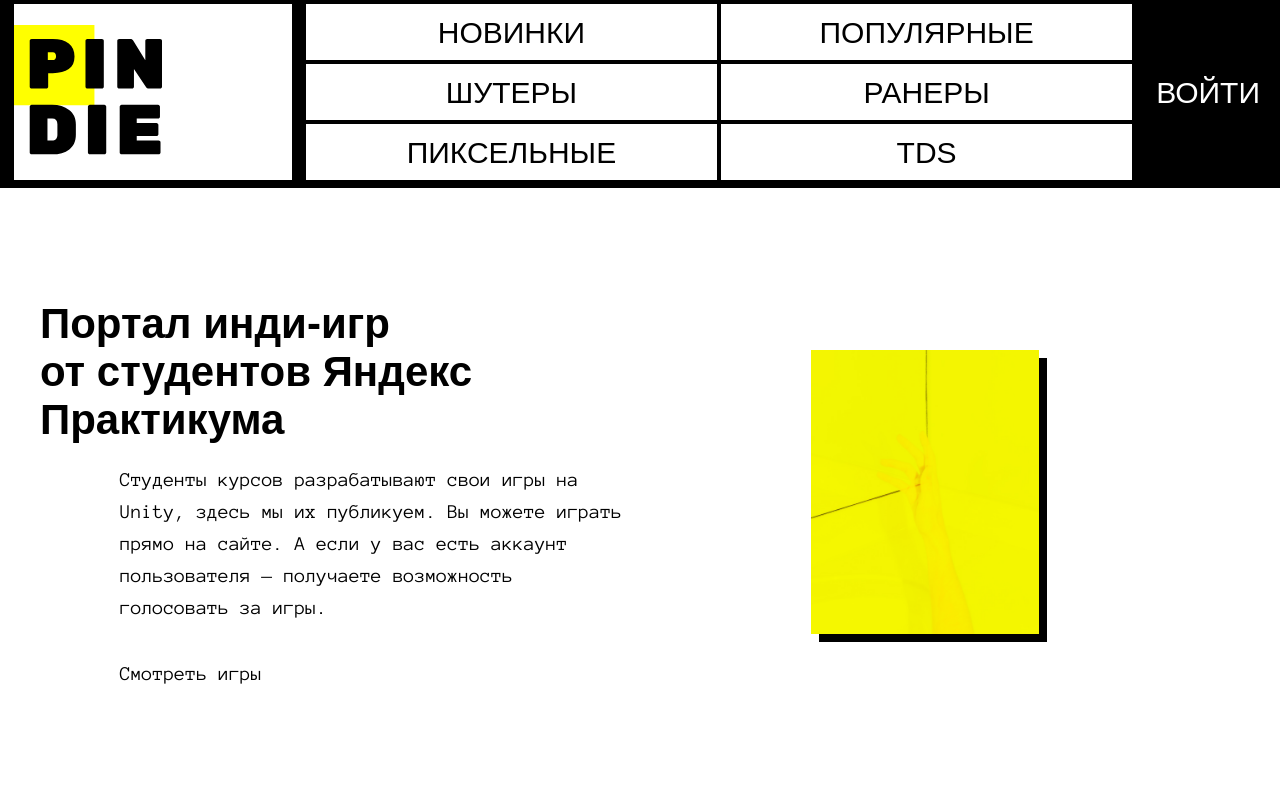
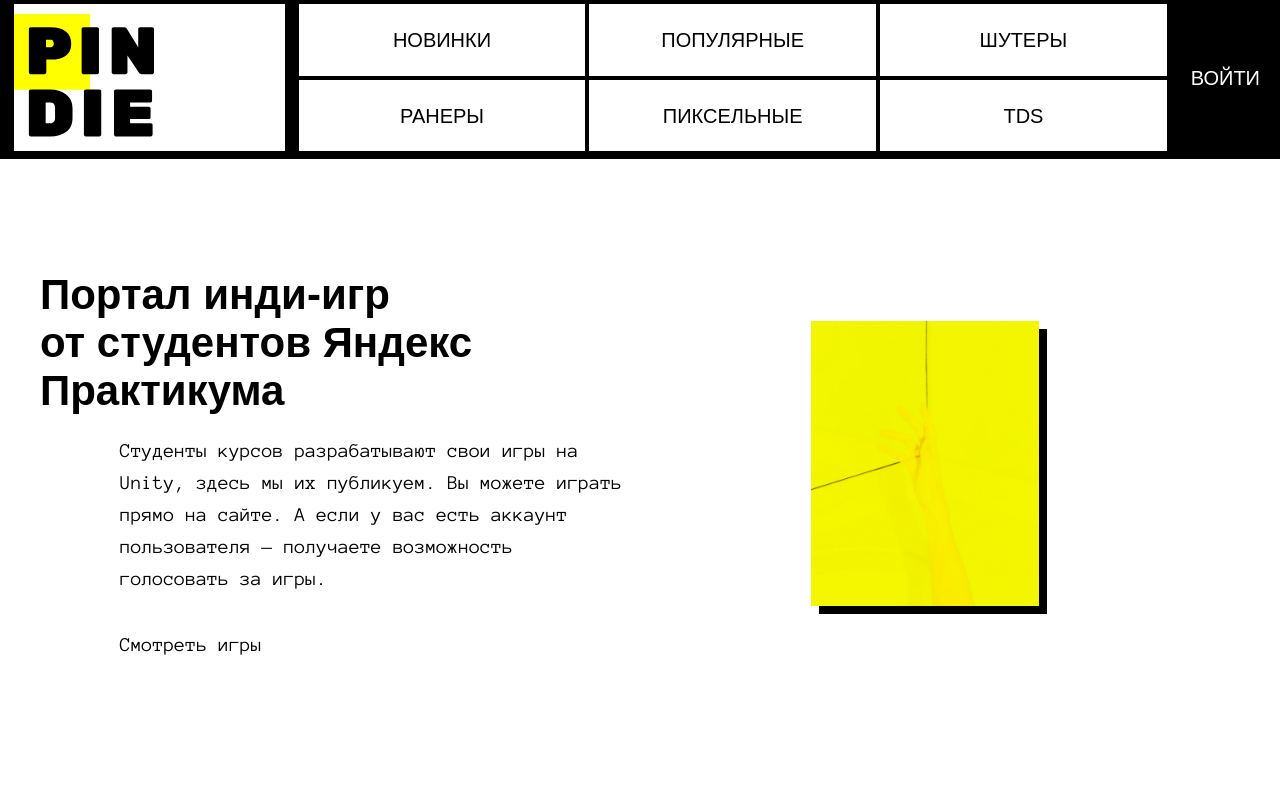
Before and after one commit to 1MishGun1/pindie-app, a Next.js app: page / in a window 1280 px wide. Shown: the top 800 px of the page. Built offline with nearby package versions, Linux system fonts and the light colour scheme.

Commit message:
update Header.module.css

```diff
--- a/app/components/Header/Header.module.css
+++ b/app/components/Header/Header.module.css
@@ -41,7 +41,7 @@
 }
 
 .menu__link {
-  font-family: 'Rubic One', sans-serif;
+  font-family: "Rubic One", sans-serif;
   display: flex;
   align-items: center;
   justify-content: center;
@@ -64,7 +64,7 @@
 
 .auth__button {
   font-size: 30px;
-  font-family: 'Rubic One', sans-serif;
+  font-family: "Rubic One", sans-serif;
   background-color: transparent;
   border: none;
   padding: 12px 20px 10px;
@@ -78,3 +78,55 @@
 .auth__button:hover {
   color: #ffff00;
 }
+
+@media (width <= 1440px) {
+  .logo {
+    width: 140px;
+    min-width: 140px;
+    padding: 10px 0px;
+  }
+
+  .menu__link {
+    font-size: 20px;
+  }
+
+  .auth__button {
+    font-size: 20px;
+  }
+}
+
+@media (width <= 1200px) {
+  .menu {
+    width: 100%;
+  }
+
+  .menu__list {
+    grid-template-columns: repeat(auto-fill, minmax(200px, 1fr));
+  }
+
+  .menu__list {
+    grid-template-columns: repeat(auto-fill, minmax(200px, 1fr));
+  }
+}
+
+@media (width <= 768px) {
+  .logo {
+    justify-self: center;
+  }
+
+  .header {
+    grid-template-columns: 1fr;
+  }
+
+  .menu {
+    border-top: 4px solid black;
+    border-left: none;
+    flex-direction: column;
+  }
+
+  .auth__button {
+    width: 100%;
+    padding: 18px 20px 10px;
+  }
+
+}
```
